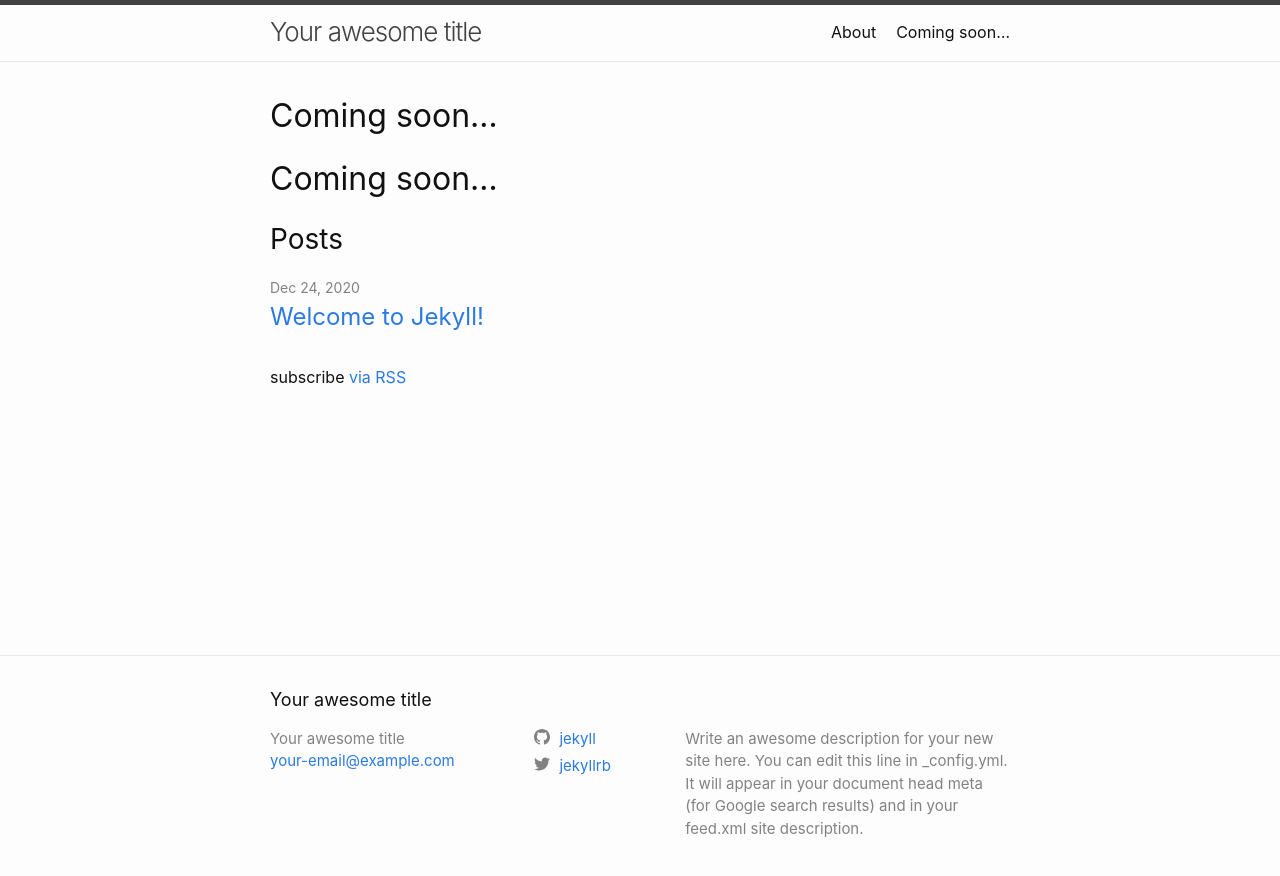
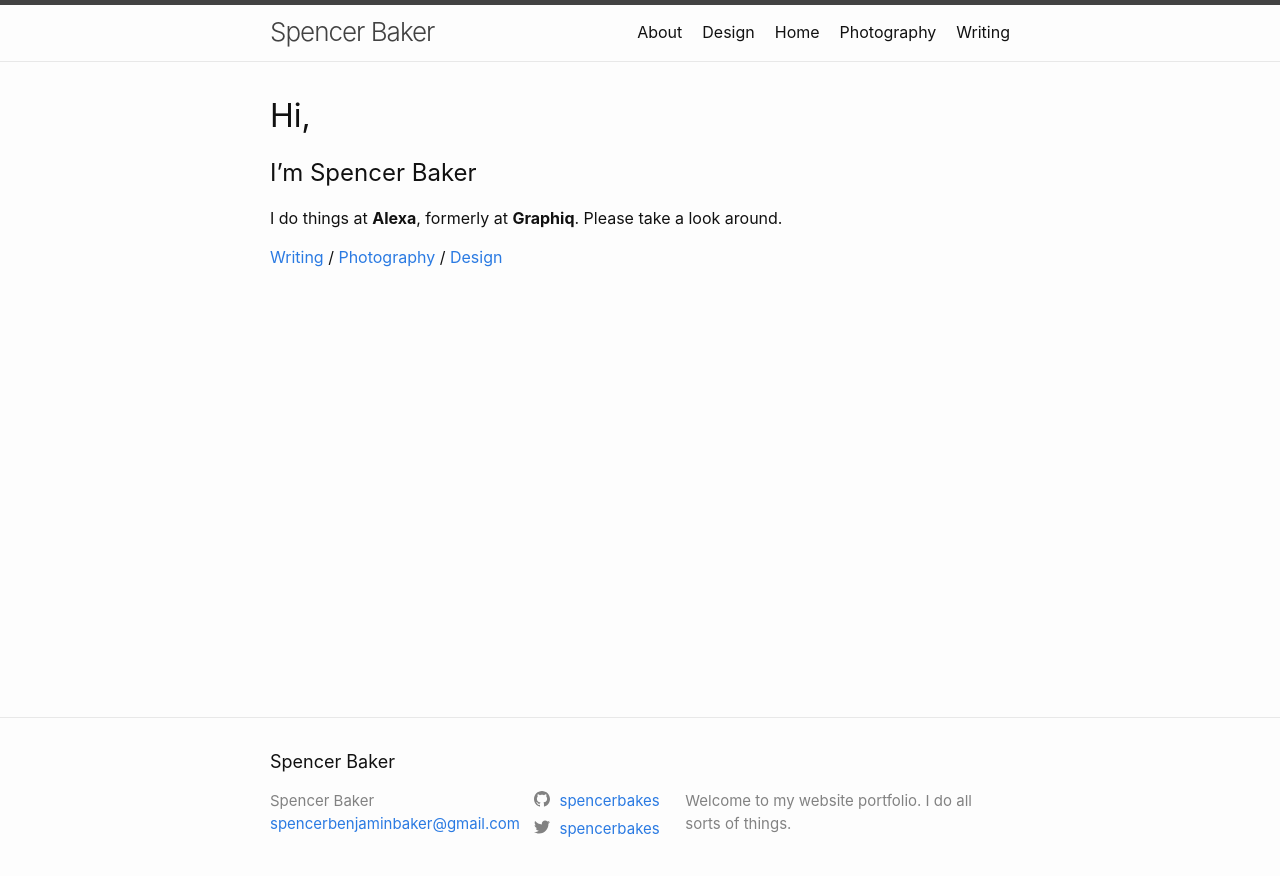
Before and after one commit to spencerbakes/my-portfolio, a Jekyll site: the page built from index.markdown, in a window 1280 px wide. Shown: the top 876 px of the page. Built offline with Jekyll 4.4.1, drawn with Linux system fonts in a browser that asks for light colours; our own code applies the rules of GitHub Pages for plain Markdown files.

Commit message:
Added basic branding and content

```diff
--- a/_config.yml
+++ b/_config.yml
@@ -18,16 +18,14 @@
 # You can create any custom variable you would like, and they will be accessible
 # in the templates via {{ site.myvariable }}.
 
-title: Your awesome title
-email: your-email@example.com
+title: Spencer Baker
+email: spencerbenjaminbaker@gmail.com
 description: >- # this means to ignore newlines until "baseurl:"
-  Write an awesome description for your new site here. You can edit this
-  line in _config.yml. It will appear in your document head meta (for
-  Google search results) and in your feed.xml site description.
-baseurl: "" # the subpath of your site, e.g. /blog
-url: "" # the base hostname & protocol for your site, e.g. http://example.com
-twitter_username: jekyllrb
-github_username:  jekyll
+  Welcome to my website portfolio. I do all sorts of things.
+baseurl: "/my-portfolio" # the subpath of your site, e.g. /blog
+url: "https://spencerbakes.github.io" # the base hostname & protocol for your site, e.g. http://example.com
+twitter_username: spencerbakes
+github_username:  spencerbakes
 
 # Build settings
 # removed to play around with regular theme
--- a/index.markdown
+++ b/index.markdown
@@ -1,7 +1,13 @@
 ---
 # Feel free to add content and custom Front Matter to this file.
 # To modify the layout, see https://jekyllrb.com/docs/themes/#overriding-theme-defaults
+title: Home
+layout: default
+---
+# Hi,
+## I'm Spencer Baker
 
-layout: home
----
-# Coming soon...
+I do things at **Alexa**, formerly at **Graphiq**.
+Please take a look around.
+
+[Writing](/writing.md) / [Photography](/photography.md) / [Design](/design.md)
```
Also changed, not shown: design.md (added, +6 -0 lines), photography.md (added, +6 -0 lines), writing.md (added, +6 -0 lines).
